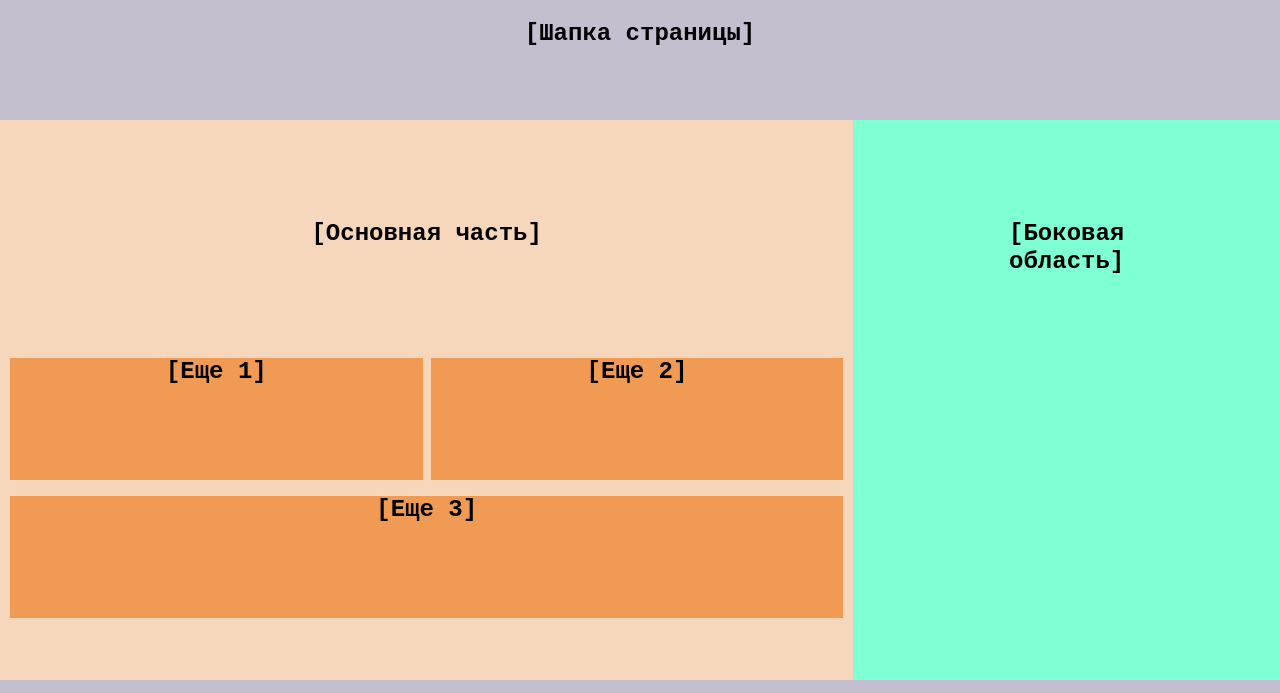
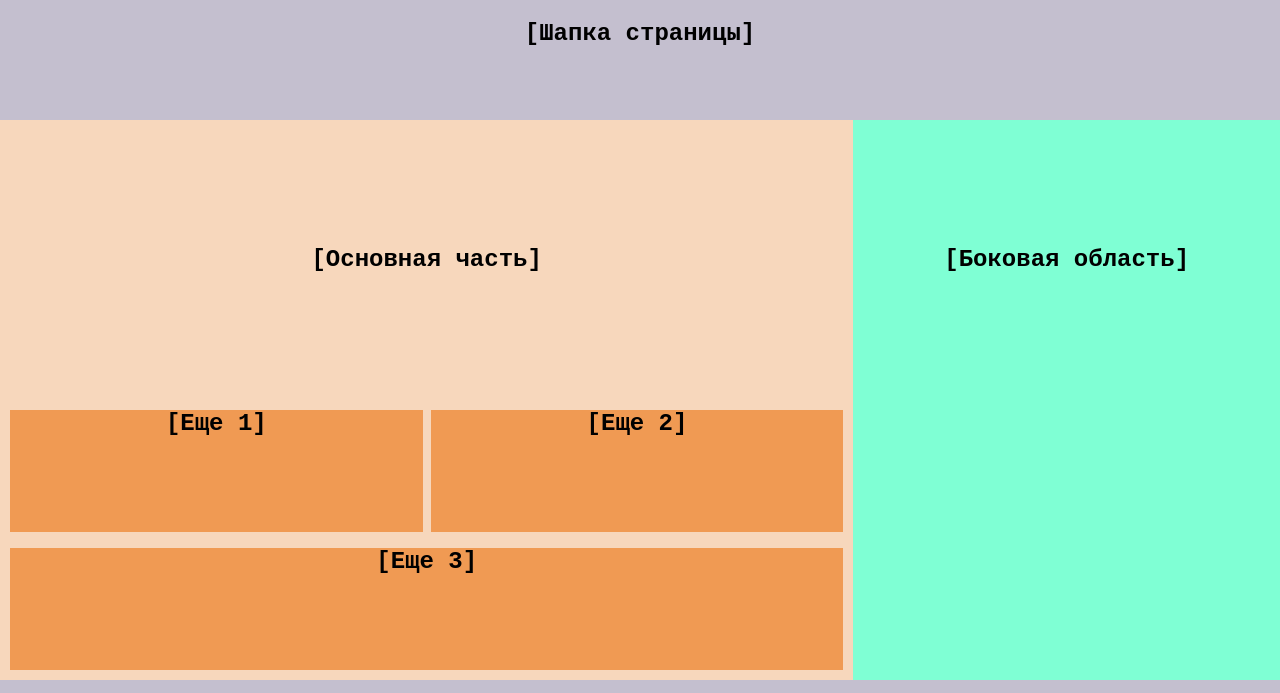
Before and after one commit to zhannettemityaeva/gridtemplate_hometask6, a plain HTML site: page index.html in a window 1280 px wide. Shown: the top 693 px of the page. Drawn offline with Linux system fonts and the light colour scheme.

Commit message:
initial commit

```diff
--- a/index.html
+++ b/index.html
@@ -14,7 +14,7 @@
         [Шапка страницы]
     </header>
     <main class="mainWrapper">
-        <section class="main wrapper section">
+        <section class="main_wrapper_section">
             <p class="maintext">[Основная часть]</p>
             <div class="container">
                 <div class="item item-1">
--- a/styles/style.css
+++ b/styles/style.css
@@ -25,22 +25,31 @@ header{
 }
 aside{
     background-color: var(--colorAside);
+    display: grid;
+    grid-template-columns: 1fr;
+    grid-template-rows: 1fr 1fr;
 }
 main{
     background-color: var(--colorMainSection);
     height: 70vh;
 }
+.main_wrapper_section{
+    display: grid;
+    grid-template-rows: 1fr 1fr;
+    grid-template-columns: 1fr;
+}
+.maintext{
+    align-self: center;
+}
 .mainWrapper{
     display: grid;
     grid-template-columns: 2fr 1fr;
+    /* height: 70vh; */
 }
-.container{
+ .container{
     display: grid;
     grid-template-columns: 1fr 1fr;
-    margin-top: 100px;
-    margin-bottom: 20px;
     gap: 16px 8px;
-    height: 50%;
     padding: 10px;
 }
 .item{
@@ -50,9 +59,7 @@ main{
     grid-column-start: 1;
     grid-column-end: 3;
 }
-.maintext{
-    margin: 100px;
-}
+
 footer{
     display: grid;
     grid-template-columns: repeat(4, 1fr);
@@ -62,4 +69,5 @@ footer{
 .footer_element{
     background-color: #fff;
     padding: 30px;
+    /* height: 30%; */
 }
```
